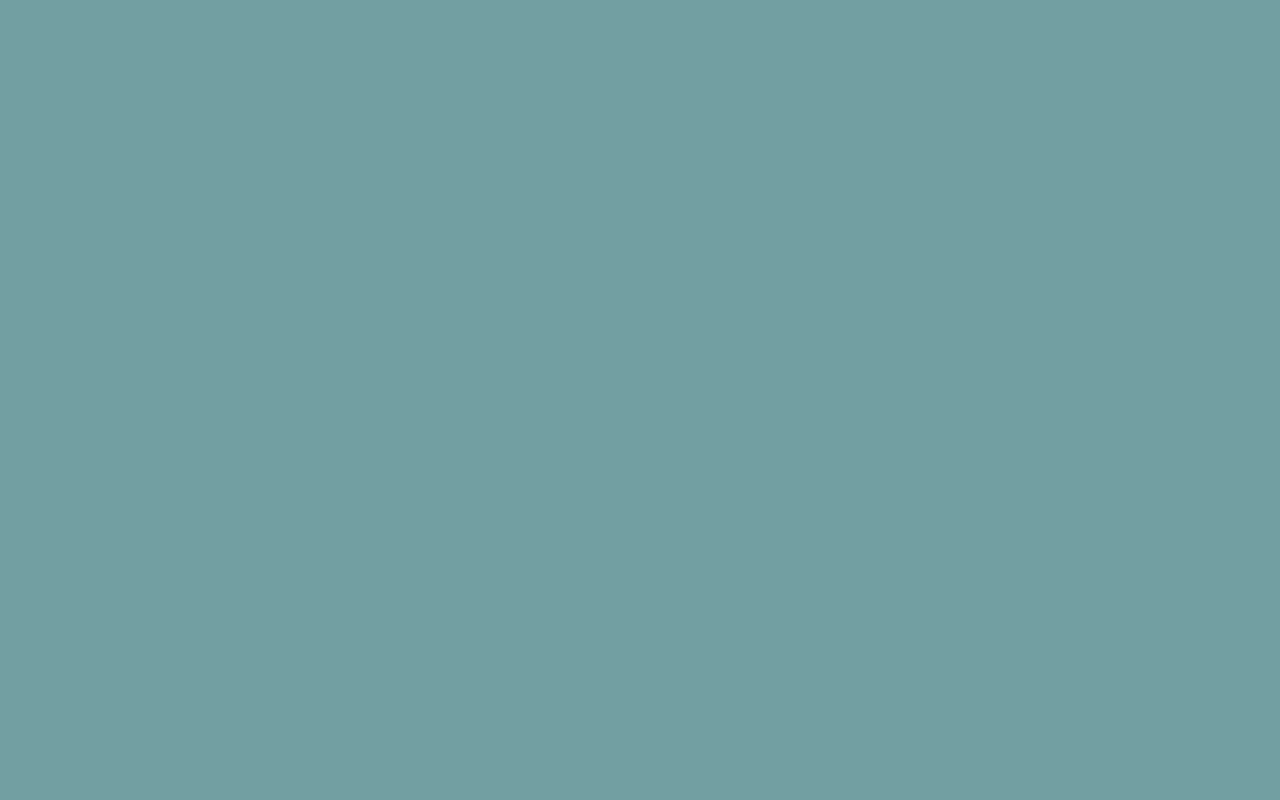
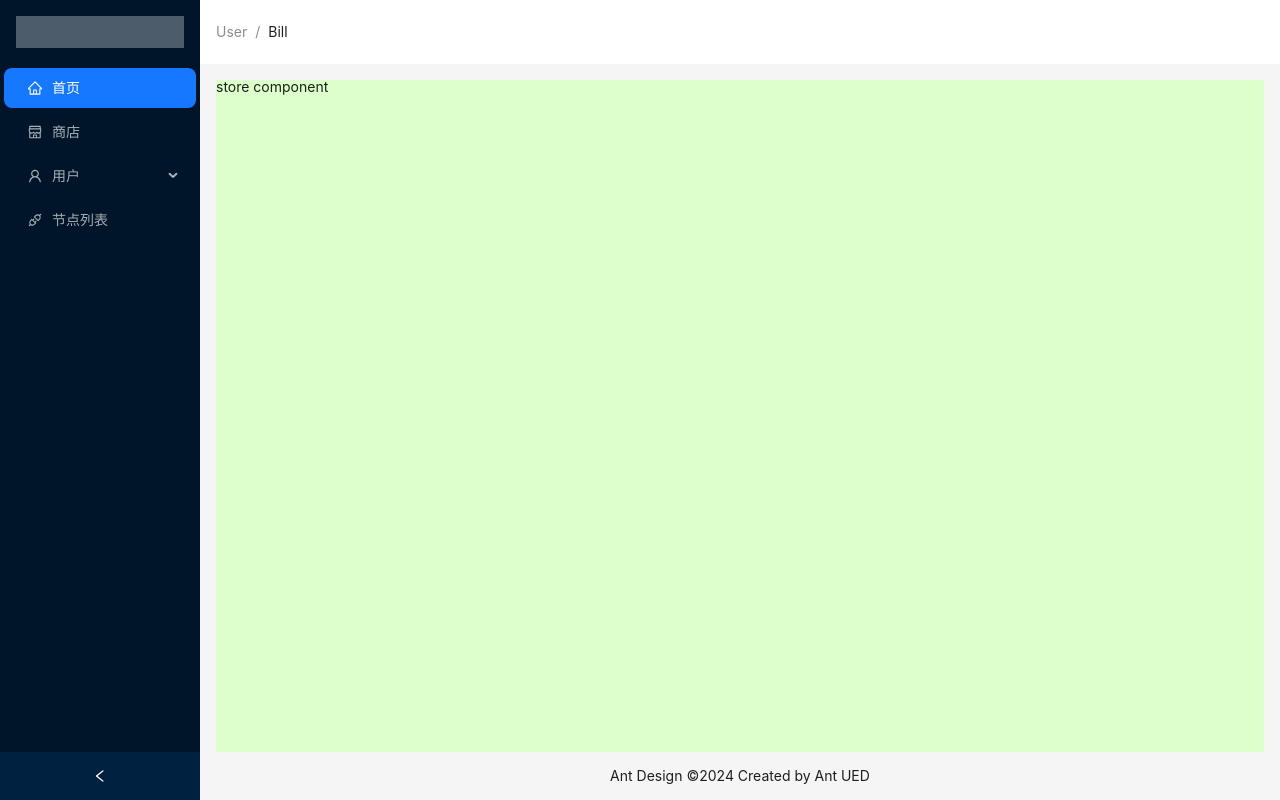
Before and after one commit to canadaell/VPNManage-System, a React (Vite) app in the folder vpnmanage/: page /store in a window 1280 px wide. Before the commit this address had no page. Built offline with nearby package versions, Linux system fonts and the light colour scheme.

Commit message:
route finish

```diff
--- a/vpnmanage/src/router/Index.tsx
+++ b/vpnmanage/src/router/Index.tsx
@@ -2,9 +2,12 @@
 import Home from "@/views/Home"
 // import About from "@/views/About"
 import  {Navigate}  from "react-router-dom"
-import React, { lazy } from "react";
-const About = lazy(() => import('@/views/About'))
-
+import React, { Children, lazy } from "react";
+const Wallet = lazy(() => import('@/views/Wallet'))
+const Nodes = lazy(() => import('@/views/Nodes'))
+const Store = lazy(() => import('@/views/Store'))
+const Account = lazy(() => import('@/views/Account'))
+const Invite = lazy(() => import('@/views/Invite'))
 
 const lazyLoading = (comp:JSX.Element) => (
     <React.Suspense fallback={<div>Loading...</div>}>
@@ -12,20 +15,59 @@ const lazyLoading = (comp:JSX.Element) => (
     </React.Suspense>
 )
 
+const withLoadingComponent = (comp:JSX.Element) => (
+    <React.Suspense fallback={<div>Loading...</div>}>
+        {comp}
+    </React.Suspense>
+)
+
 const routes = [
     {
-        path: '/',
-        element:<Navigate to="/home" />
+      path: '/',
+      element: <Navigate to="/home" />
     },
     {
-        path: '/home',
-        element: <Home />
-    },
-    {
-        path: '/about',
-        element: lazyLoading(<About />)
+      path: '/',
+      element: <Home />,
+      children: [
+        {
+          path: 'wallet',
+          element: withLoadingComponent(<Wallet />)
+        },
+        {
+          path: 'nodes',
+          element: withLoadingComponent(<Nodes />)
+        },
+        {
+          path: 'store',
+          element: withLoadingComponent(<Store />)
+        },
+        {
+          path: 'account',
+          element: withLoadingComponent(<Account />)
+        },
+        {
+          path: 'invite', // Correct the path
+          element: withLoadingComponent(<Invite />)
+        }
+      ]
     }
-];
+  ];
+
+// const routes = [
+//     {
+//         path: '/',
+//         element:<Navigate to="/home" />
+//     },
+//     {
+//         path: '/home',
+//         element: <Home />
+//     },
+//     {
+//         path: '/about',
+//         element: lazyLoading(<About />)
+//     }
+// ];
 
 export default routes
 
--- /dev/null
+++ b/vpnmanage/src/views/Account.tsx
@@ -0,0 +1,11 @@
+import React from 'react'
+
+const Account = () => {
+  return (
+    <div>
+      account component
+    </div>
+  )
+}
+
+export default Account
--- a/vpnmanage/src/views/Home.tsx
+++ b/vpnmanage/src/views/Home.tsx
@@ -1,11 +1,12 @@
 import React, { useState } from 'react';
 
 import {
-  DesktopOutlined,
-  FileOutlined,
-  PieChartOutlined,
-  TeamOutlined,
+  ApiOutlined,
   UserOutlined,
+  HomeOutlined,
+  MoneyCollectOutlined,
+  ShopOutlined,
+  WalletOutlined,
 } from '@ant-design/icons';
 import type { MenuProps } from 'antd';
 import { Breadcrumb, Layout, Menu, theme } from 'antd';
@@ -31,15 +32,14 @@ function getItem(
 }
 
 const items: MenuItem[] = [
-  getItem('首页', '1', <PieChartOutlined />),
-  getItem('商店', '2', <DesktopOutlined />),
+  getItem('首页', 'home', <HomeOutlined />),
+  getItem('商店', 'Store', <ShopOutlined />),
   getItem('用户', 'sub1', <UserOutlined />, [
-    getItem('我的账号', '3'),
-    getItem('我的钱包', '4'),
-    getItem('邀请注册', '5'),
+    getItem('我的账号', 'account', <UserOutlined />),
+    getItem('我的钱包', 'wallet', <WalletOutlined />),
+    getItem('邀请注册', 'invite',<MoneyCollectOutlined />),
   ]),
-  getItem('节点列表', 'sub2', <TeamOutlined />, [getItem('Team 1', '6'), getItem('Team 2', '8')]),
-  getItem('我的钱包', '9', <FileOutlined />),
+  getItem('节点列表', 'nodes', <ApiOutlined />, )
 ];
 
 const View: React.FC = () => {
@@ -50,7 +50,7 @@ const View: React.FC = () => {
   const NavigateTo = useNavigate();
 
   const menuClick = (e: {key: string}) => {
-    console.log("点击了菜单", e.key)
+    console.log("menu clicked", e.key)
     NavigateTo(e.key);
   }
 
@@ -60,7 +60,7 @@ const View: React.FC = () => {
       {/* left sidebar */}
       <Sider collapsible collapsed={collapsed} onCollapse={(value) => setCollapsed(value)}>
         <div className="logo" />
-        <Menu theme="dark" defaultSelectedKeys={['1']} mode="inline" items={items} onClick={menuClick}/>
+        <Menu theme="dark" defaultSelectedKeys={['home']} mode="inline" items={items} onClick={menuClick}/>
       </Sider>
       {/* right content */}
       <Layout className='site-layout'>
--- /dev/null
+++ b/vpnmanage/src/views/Invite.tsx
@@ -0,0 +1,11 @@
+import React from 'react'
+
+const Invite = () => {
+  return (
+    <div>
+      invite component
+    </div>
+  )
+}
+
+export default Invite
--- /dev/null
+++ b/vpnmanage/src/views/Nodes.tsx
@@ -0,0 +1,11 @@
+import React from 'react'
+
+const Nodes = () => {
+  return (
+    <div>
+      nodes component
+    </div>
+  )
+}
+
+export default Nodes
--- /dev/null
+++ b/vpnmanage/src/views/Store.tsx
@@ -0,0 +1,11 @@
+import React from 'react'
+
+const Store = () => {
+  return (
+    <div>
+      store component
+    </div>
+  )
+}
+
+export default Store
--- /dev/null
+++ b/vpnmanage/src/views/Wallet.tsx
@@ -0,0 +1,11 @@
+import React from 'react'
+
+const Wallet = () => {
+  return (
+    <div>
+      wallet component
+    </div>
+  )
+}
+
+export default Wallet
```
